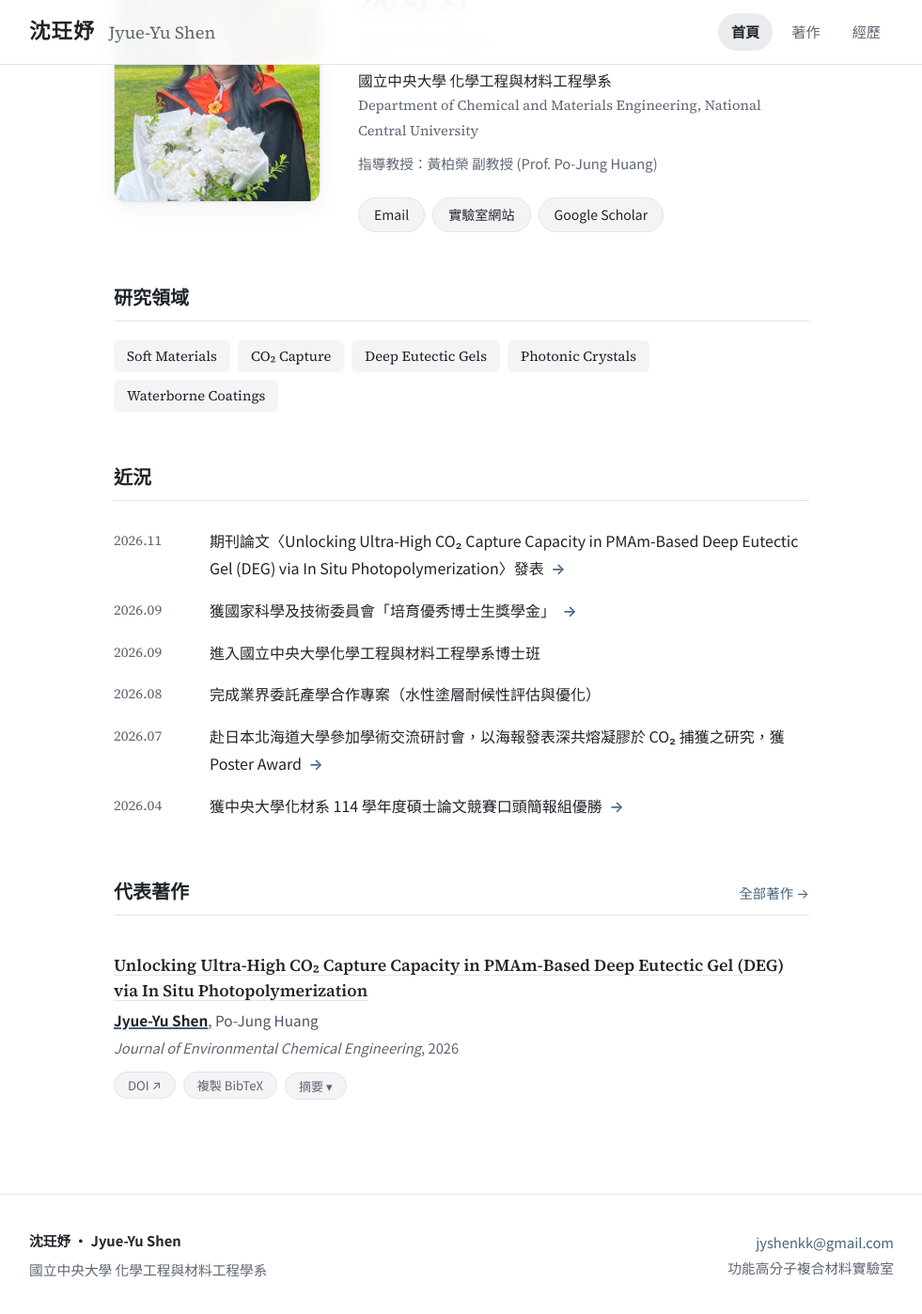
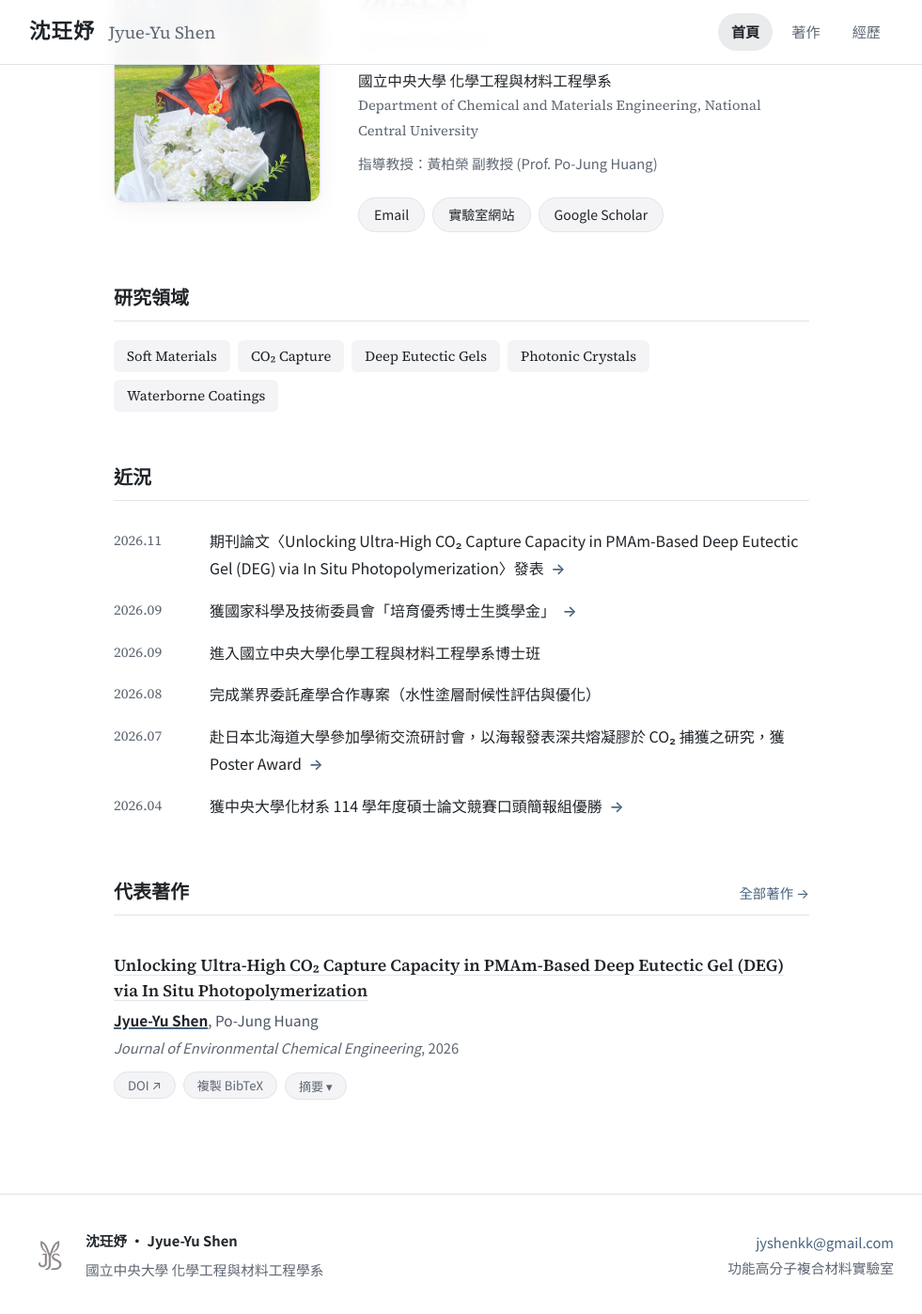
Before and after one commit to jyshenkk/jyshenkk.github.io, a Jekyll site: the page built from index.html, in a window 1280 px wide and 1400 px high, scrolled down 185 px. Shown: the whole window at 94% size, without its empty margins (149-1130 px from the left). Built offline with Jekyll 4.4.1, drawn with Linux system fonts in a browser that asks for light colours.

Commit message:
Add brand icon to footer and implement universal 1200x630 safe-zone share card

```diff
--- a/_layouts/default.html
+++ b/_layouts/default.html
@@ -1,7 +1,7 @@
 {%- assign p = site.data.profile -%}
 {%- if page.title -%}{%- assign full_title = page.title | append: " · " | append: site.title -%}{%- else -%}{%- assign full_title = site.title -%}{%- endif -%}
 {%- assign desc = page.excerpt | default: page.description | default: site.description | strip_html | strip_newlines | truncate: 150 -%}
-{%- assign og_image = page.cover | default: "/assets/images/share-icon.png" -%}
+{%- assign og_image = page.cover | default: "/assets/images/share-card.png" -%}
 <!DOCTYPE html>
 <html lang="{{ site.lang }}">
 <head>
@@ -18,10 +18,10 @@
   <meta property="og:url" content="{{ page.url | absolute_url }}">
   <meta property="og:image" content="{{ og_image | absolute_url }}?v={{ site.time | date: '%s' }}">
   <meta property="og:image:type" content="image/png">
-  <meta property="og:image:width" content="512">
-  <meta property="og:image:height" content="512">
+  <meta property="og:image:width" content="1200">
+  <meta property="og:image:height" content="630">
   <meta property="og:image:alt" content="{{ site.title }}">
-  <meta name="twitter:card" content="summary">
+  <meta name="twitter:card" content="summary_large_image">
   <meta name="twitter:image" content="{{ og_image | absolute_url }}?v={{ site.time | date: '%s' }}">
 
   <link rel="icon" type="image/png" href="{{ '/assets/images/icon.png' | relative_url }}?v={{ site.time | date: '%s' }}">
@@ -63,9 +63,14 @@
 
   <footer class="site-footer">
     <div class="wrap footer-inner">
-      <div>
-        <p class="footer-name">{{ p.name_zh }} · {{ p.name_en }}</p>
-        <p>{{ p.affiliation }}</p>
+      <div class="footer-brand">
+        <a href="{{ '/' | relative_url }}" class="footer-icon-link" aria-label="回到首頁">
+          <img class="footer-icon" src="{{ '/assets/images/icon.png' | relative_url }}" alt="" width="44" height="44">
+        </a>
+        <div>
+          <p class="footer-name">{{ p.name_zh }} · {{ p.name_en }}</p>
+          <p>{{ p.affiliation }}</p>
+        </div>
       </div>
       <div class="footer-contact">
         {% if p.email %}<a href="mailto:{{ p.email }}">{{ p.email }}</a>{% endif %}
--- a/assets/css/style.css
+++ b/assets/css/style.css
@@ -279,6 +279,28 @@ main.wrap { flex: 1; padding-top: 56px; padding-bottom: 80px; }
   display: flex; justify-content: space-between; align-items: center; gap: 24px;
   max-width: 960px;
 }
+.footer-brand {
+  display: flex;
+  align-items: center;
+  gap: 16px;
+}
+.footer-icon-link {
+  display: inline-flex;
+  align-items: center;
+  justify-content: center;
+  flex-shrink: 0;
+  transition: opacity 0.2s ease, transform 0.2s ease;
+}
+.footer-icon-link:hover {
+  opacity: 0.85;
+  transform: translateY(-1px);
+}
+.footer-icon {
+  width: 44px;
+  height: 44px;
+  object-fit: contain;
+  display: block;
+}
 .footer-name { font-weight: 600; color: var(--ink); margin-bottom: 4px; }
 .footer-contact { text-align: right; }
 .footer-contact span, .footer-contact a { display: block; }
@@ -322,6 +344,7 @@ main.wrap { flex: 1; padding-top: 56px; padding-bottom: 80px; }
   .thumb { margin-top: 4px; }
 
   .footer-inner { flex-direction: column; text-align: center; gap: 16px; }
+  .footer-brand { flex-direction: column; align-items: center; gap: 10px; text-align: center; }
   .footer-contact { text-align: center; }
   .brand-name { font-size: 1.25rem; }
 }
```
Also changed, not shown: assets/images/share-card.png (added).
